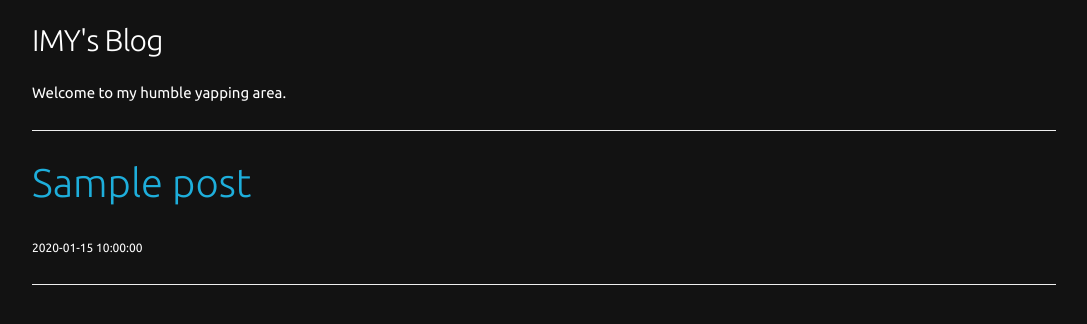
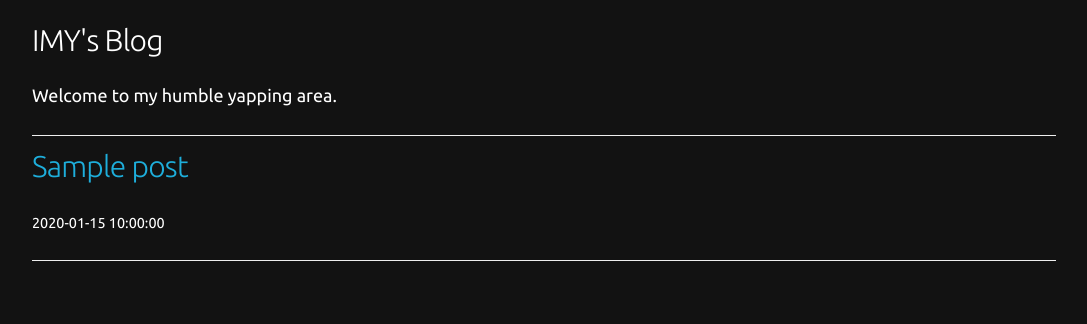
Before and after one commit to IMYdev/blog, a Flask app: template templates/index.html in a window 1280 px wide. Shown: the top 324 px of the page, without its empty margins (96-1183 px from the left). Run offline with Flask 3, Linux system fonts and the light colour scheme; the template is opened without the code that fills it: most values are stand-ins (such as "Sample title", 1, 10 or a date in 2020).

Commit message:
More styling changes.

```diff
--- a/static/css/style.css
+++ b/static/css/style.css
@@ -11,7 +11,7 @@ body {
 code {
     background-color: #222222;
     font-family: monospace;
-    font-size: large;
+    font-size: clamp(16px, 1.2vw, 48px);
 }
 
 .button {
@@ -24,7 +24,6 @@ h4 {
 
 h6 {
     padding-top: 2%;
-    font-size: 40px;
 }
 
 .row {
@@ -43,5 +42,11 @@ a {
 img {
   display: block;
   margin: auto;
-  width: 70%;
+  width: 100%;
 }
+p {
+    font-size: clamp(18px, 1.2vw, 48px);
+}
+ul {
+    font-size: clamp(16px, 1.1vw, 32px);
+}
--- a/templates/index.html
+++ b/templates/index.html
@@ -8,7 +8,7 @@
 </header>
     {% for post in posts %}
     <div>
-        <a href="{{ url_for('post', slug=post.slug) }}"><h6>{{ post.title }}</h6></a>
+        <a href="{{ url_for('post', slug=post.slug) }}"><h4>{{ post.title }}</h4></a>
         <p><small>{{ post.date }}</small></p>
         <p>{{ post.preview }}</p>
         <p class="row"></p>
```
